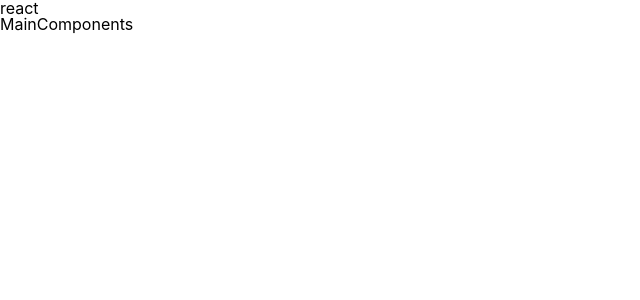
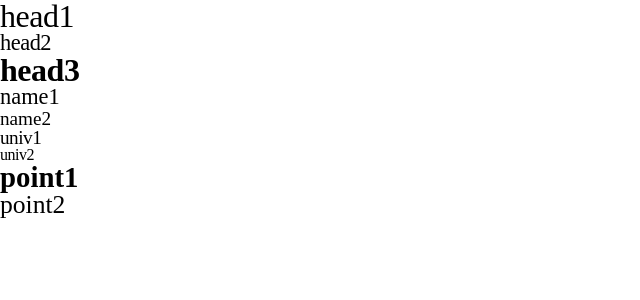
Before and after one commit to RedCross-Revive-Hackthon/frontend, a React (Vite) app: page / in a window 1280 px wide. Shown: the top 300 px of the page, without its empty margins (0-640 px from the left). Built offline with nearby package versions, Linux system fonts and the light colour scheme.

Commit message:
init: font, color 설정 확인 테스트

```diff
--- a/src/components/MainComponents.tsx
+++ /dev/null
@@ -1,9 +0,0 @@
-import React from 'react';
-
-const MainComponents = () => {
-  return <div>MainComponents</div>;
-};
-
-export default MainComponents;
-
-const MainComponentsWrapper = {};
--- /dev/null
+++ b/src/components/ThemeTest.tsx
@@ -0,0 +1,57 @@
+import React from 'react';
+import { styled } from 'styled-components';
+const ThemeTest = () => {
+  return (
+    <MainComponentsWrapper>
+      <Head1>head1</Head1>
+      <Head2>head2</Head2>
+      <Head3>head3</Head3>
+      <Name1>name1</Name1>
+      <Name2>name2</Name2>
+      <Univ1>univ1</Univ1>
+      <Univ2>univ2</Univ2>
+      <Point1>point1</Point1>
+      <Point2>point2</Point2>
+    </MainComponentsWrapper>
+  );
+};
+
+export default ThemeTest;
+
+const MainComponentsWrapper = styled.div`
+  display: flex;
+  flex-direction: column;
+`;
+
+const Head1 = styled.span`
+  ${({ theme }) => theme.fonts.head1}
+`;
+
+const Head2 = styled.span`
+  ${({ theme }) => theme.fonts.head2}
+`;
+
+const Head3 = styled.span`
+  ${({ theme }) => theme.fonts.head3}
+`;
+
+const Name1 = styled.span`
+  ${({ theme }) => theme.fonts.name1}
+`;
+
+const Name2 = styled.span`
+  ${({ theme }) => theme.fonts.name2}
+`;
+
+const Univ1 = styled.span`
+  ${({ theme }) => theme.fonts.univ1}
+`;
+const Univ2 = styled.span`
+  ${({ theme }) => theme.fonts.univ2}
+`;
+const Point1 = styled.span`
+  ${({ theme }) => theme.fonts.point1}
+`;
+const Point2 = styled.span`
+  ${({ theme }) => theme.fonts.point2}
+`;
--- a/src/pages/Main.tsx
+++ b/src/pages/Main.tsx
@@ -1,9 +1,9 @@
 import React from 'react';
-import MainComponents from '../components/MainComponents';
+import ThemeTest from '../components/ThemeTest';
 const Main = () => {
   return (
     <div>
-      <div>react</div> <MainComponents></MainComponents>
+      <ThemeTest></ThemeTest>
     </div>
   );
 };
--- a/src/styles/theme.ts
+++ b/src/styles/theme.ts
@@ -1,4 +1,4 @@
-import { DefaultTheme } from 'styled-components';
+import { DefaultTheme } from 'styled-components/dist/types';
 
 const colors = {
   redorange_gra_00: 'linear-gradient(180deg, #FE0000 0%, #FF7000 100%))',
@@ -36,8 +36,8 @@ const fonts = {
   head3: FONT({ family: 'Pretendard Variable', weight: 600, size: 2, letterSpacing: -0.03 }),
   name1: FONT({ family: 'Pretendard Variable', weight: 400, size: 1.4, letterSpacing: 0 }),
   name2: FONT({ family: 'Pretendard Variable', weight: 400, size: 1.2, letterSpacing: 0 }),
-  univ1: FONT({ family: 'Pretendard Variable', weight: 400, size: 1.2, letterSpacing: -0.3 }),
-  univ2: FONT({ family: 'Pretendard Variable', weight: 400, size: 1, letterSpacing: -0.3 }),
+  univ1: FONT({ family: 'Pretendard Variable', weight: 400, size: 1.2, letterSpacing: -0.03 }),
+  univ2: FONT({ family: 'Pretendard Variable', weight: 400, size: 1, letterSpacing: -0.03 }),
   point1: FONT({ family: 'Pretendard Variable', weight: 700, size: 1.8, letterSpacing: 0 }),
   point2: FONT({ family: 'Pretendard Variable', weight: 500, size: 1.6, letterSpacing: 0 }),
 };
```
